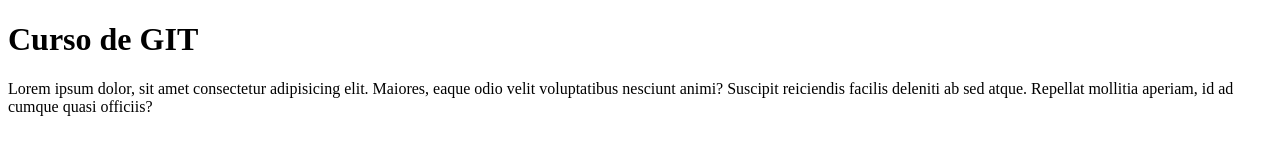
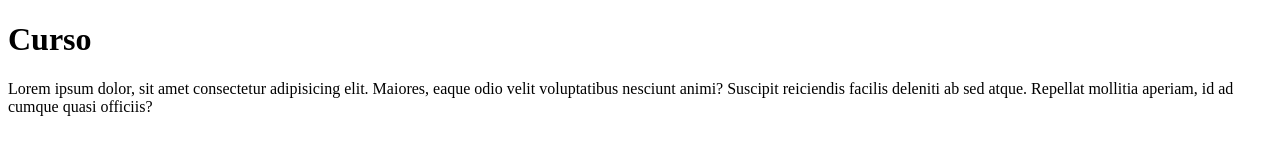
Before and after one commit to rarodja/practica-git, a plain HTML site: page index.html in a window 1280 px wide. Drawn offline with Linux system fonts and the light colour scheme.

Commit message:
Modificacion 2

```diff
--- a/index.html
+++ b/index.html
@@ -8,7 +8,7 @@
 </head>
 
 <body>
-    <h1>Curso de GIT</h1>
+    <h1>Curso</h1>
     <p>Lorem ipsum dolor, sit amet consectetur adipisicing elit. Maiores, eaque odio velit voluptatibus nesciunt animi?
         Suscipit reiciendis facilis deleniti ab sed atque. Repellat mollitia aperiam, id ad cumque quasi officiis?</p>
 
```
